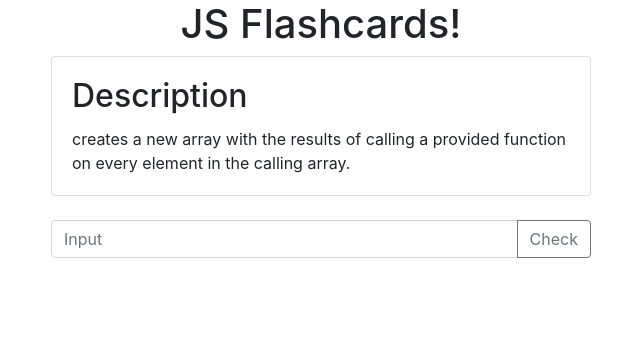
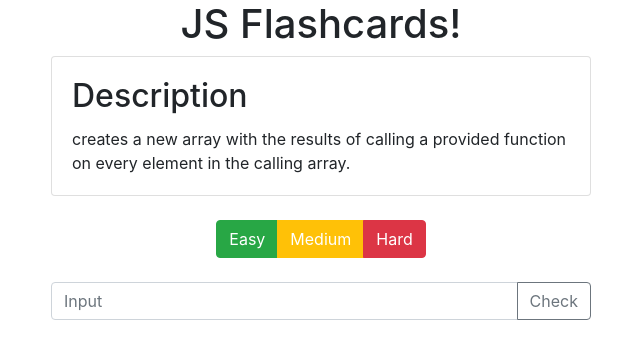
Before and after one commit to Truvisory/flashcards, a React (Create React App) app: page / in a window 1280 px wide. Shown: the top 358 px of the page, without its empty margins (319-959 px from the left). Built offline with nearby package versions, Linux system fonts and the light colour scheme.

Commit message:
Added button group

```diff
--- a/src/App.js
+++ b/src/App.js
@@ -2,6 +2,7 @@ import React, { Component } from 'react';
 import Header from './components/Header'
 import Card from './components/Card'
 import Input from './components/Input'
+import Difficulty from './components/Difficulty'
 
 class App extends Component {
   constructor(){
@@ -47,7 +48,8 @@ class App extends Component {
     return (
       <div className="container">
         <Header />
-        <Card />
+        <Card methods={this.state.methods}/>
+        <Difficulty />
         <Input />
       </div>
     );
--- a/src/components/Card.js
+++ b/src/components/Card.js
@@ -7,7 +7,7 @@ const Card = (props) => {
         <div className="card mx-auto">
           <div className="card-body">
             <h2 className="card-title">Description</h2>
-            <p className="card-text">creates a new array with the results of calling a provided function on every element in the calling array.</p>
+            <p className="card-text">{props.methods[0].description}</p>
           </div>
         </div>
       </div>
--- /dev/null
+++ b/src/components/Difficulty.js
@@ -0,0 +1,15 @@
+import React from 'react';
+
+const Difficulty = () => {
+  return (
+    <div className="row justify-content-center mt-4">
+      <div className="btn-group justify-content-center" role="group" aria-label="Basic example">
+        <button type="button" className="btn btn-success">Easy</button>
+        <button type="button" className="btn btn-warning text-white">Medium</button>
+        <button type="button" className="btn btn-danger">Hard</button>
+      </div>
+    </div>
+  )
+}
+
+export default Difficulty
--- a/src/components/Header.js
+++ b/src/components/Header.js
@@ -1,6 +1,6 @@
 import React from 'react';
 
-const Header = (props) => {
+const Header = () => {
   return (
     <h1 className="text-center">JS Flashcards!</h1>
   )
--- a/src/components/Input.js
+++ b/src/components/Input.js
@@ -1,6 +1,6 @@
 import React from 'react';
 
-const Input = (props) => {
+const Input = () => {
   return (
     <form className="row justify-content-center mt-4">
       <div className="input-group col-lg-6">
```
